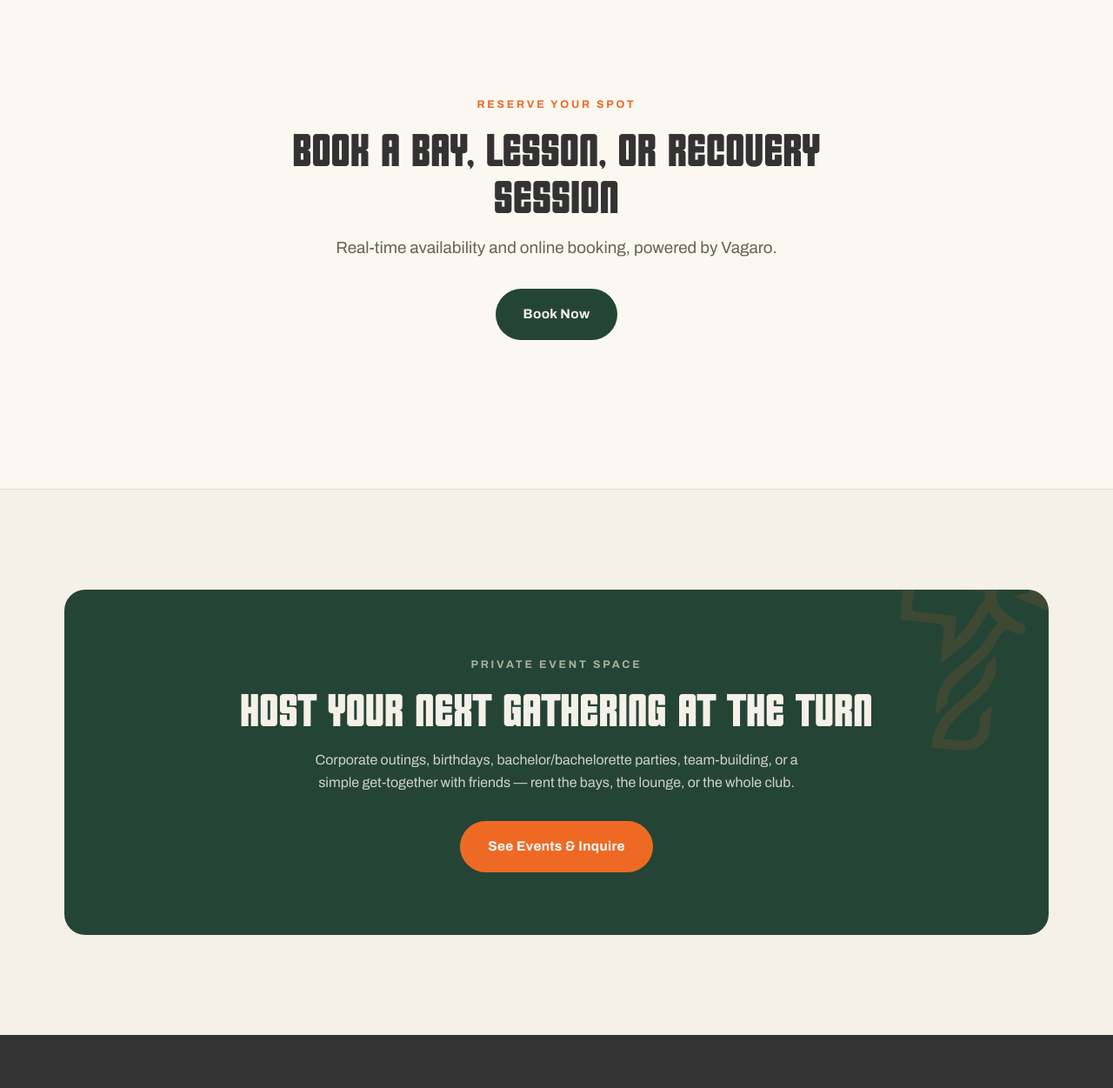
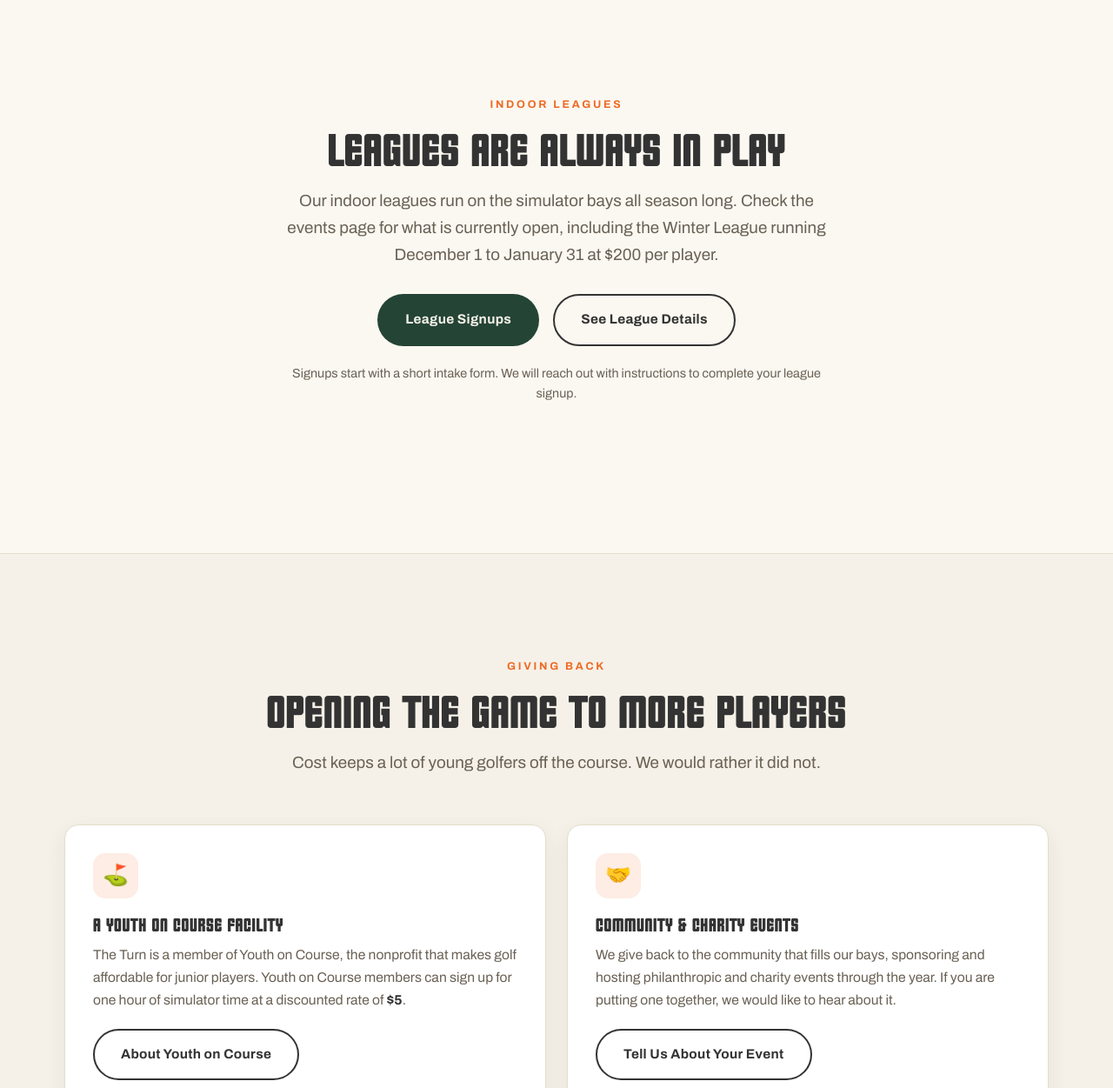
Before and after one commit to jer7218-boop/theturnpgc, a plain HTML site: page index.html in a window 1280 px wide. Shown: the part 3850-5101 px from the top of the page at 87% size. Drawn offline with Linux system fonts and the light colour scheme.

Commit message:
Add files via upload

```diff
--- a/index.html
+++ b/index.html
@@ -117,6 +117,47 @@
   </div>
 </section>
 
+<!-- ===== LEAGUES ===== -->
+<section class="section alt">
+  <div class="container">
+    <div class="section-head center">
+      <span class="eyebrow">Indoor leagues</span>
+      <h2>Leagues are always in play</h2>
+      <p class="lead" style="margin:14px auto 0;">Our indoor leagues run on the simulator bays all season long. Check the events page for what is currently open, including the Winter League running December 1 to January 31 at $200 per player.</p>
+      <div class="hero-cta" style="justify-content:center; margin-top:30px;">
+        <a href="https://docs.google.com/forms/d/e/1FAIpQLSf0GBSXlY3nF15YDImQhQm3T1tzEaEijRTXlDwUkqXarqTdUw/viewform" class="btn btn-primary" target="_blank" rel="noopener">League Signups</a>
+        <a href="events.html#leagues" class="btn btn-ghost">See League Details</a>
+      </div>
+      <p style="color:var(--muted); font-size:.9rem; margin:20px auto 0; max-width:620px;">Signups start with a short intake form. We will reach out with instructions to complete your league signup.</p>
+    </div>
+  </div>
+</section>
+
+<!-- ===== PHILANTHROPY ===== -->
+<section class="section">
+  <div class="container">
+    <div class="section-head center">
+      <span class="eyebrow">Giving back</span>
+      <h2>Opening the game to more players</h2>
+      <p class="lead" style="margin:14px auto 0;">Cost keeps a lot of young golfers off the course. We would rather it did not.</p>
+    </div>
+    <div class="grid grid-2">
+      <div class="card">
+        <div class="ic">&#9971;</div>
+        <h3>A Youth on Course facility</h3>
+        <p>The Turn is a member of Youth on Course, the nonprofit that makes golf affordable for junior players. Youth on Course members can sign up for one hour of simulator time at a discounted rate of <strong style="color:var(--graphite);">$5</strong>.</p>
+        <a href="https://youthoncourse.org" class="btn btn-ghost" style="margin-top:20px;" target="_blank" rel="noopener">About Youth on Course</a>
+      </div>
+      <div class="card">
+        <div class="ic">&#129309;</div>
+        <h3>Community &amp; charity events</h3>
+        <p>We give back to the community that fills our bays, sponsoring and hosting philanthropic and charity events through the year. If you are putting one together, we would like to hear about it.</p>
+        <a href="mailto:info@theturnpgc.com?subject=Charity%20%26%20Community%20Event" class="btn btn-ghost" style="margin-top:20px;">Tell Us About Your Event</a>
+      </div>
+    </div>
+  </div>
+</section>
+
 <!-- ===== BOOKING CTA ===== -->
 <section class="section alt booking">
   <div class="container">
```
Also changed, not shown: events.html (+34 -0 lines).
